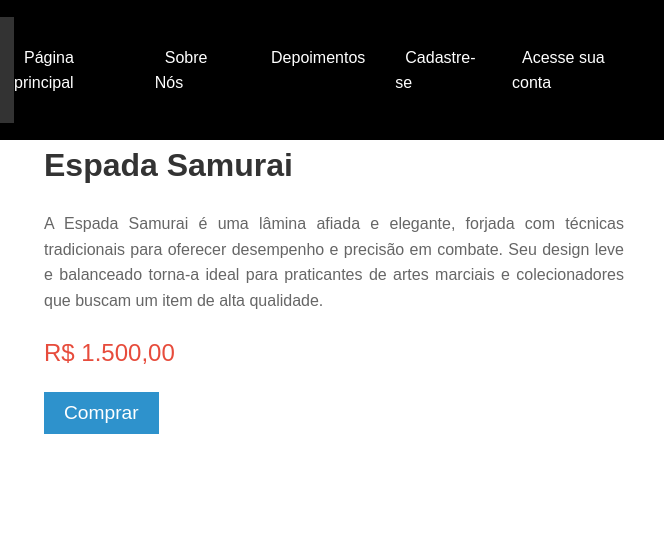
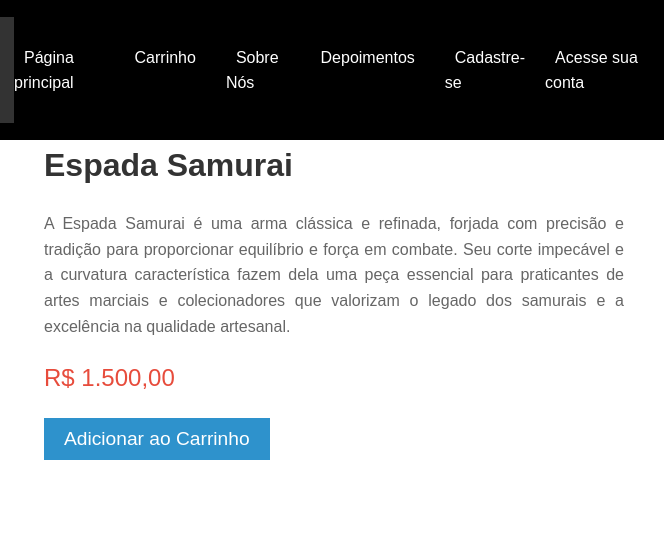
Before and after one commit to SyllahtAvlis/projetofinal, a website: page samurai.html in a window 1280 px wide. Shown: the top 542 px of the page, 616-1280 px from the left. Drawn offline with Linux system fonts and the light colour scheme; files whose address does not match are found by name.

Commit message:
Update samurai.html

```diff
--- a/samurai.html
+++ b/samurai.html
@@ -3,7 +3,7 @@
 <head>
     <meta charset="UTF-8">
     <meta name="viewport" content="width=device-width, initial-scale=1.0">
-    <title>Espada Ninja - Espadas do Dragão</title>
+    <title>Espada Samurai - Espadas do Dragão</title>
     <link rel="stylesheet" href="produto.css">
     <link rel="icon" href="img/icondragao.png">
 </head>
@@ -20,6 +20,7 @@
         <nav class="navbar">
             <ul>
                 <li><a href="index.html">Página principal</a></li>
+                <li><a href="carrinho.html">Carrinho</a></li>
                 <li><a href="about.html">Sobre Nós</a></li>
                 <li><a href="#depoimentos">Depoimentos</a></li>
                 <li><a href="cadastro.html">Cadastre-se</a></li>
@@ -46,10 +47,10 @@
             <!-- Div que contém os detalhes do produto -->
             <div class="detalhes-produto">
                 <h2>Espada Samurai</h2>
-                <p class="descricao">A Espada Samurai é uma lâmina afiada e elegante, forjada com técnicas tradicionais para oferecer desempenho e precisão em combate. Seu design leve e balanceado torna-a ideal para praticantes de artes marciais e colecionadores que buscam um item de alta qualidade.</p>
+                <p class="descricao">A Espada Samurai é uma arma clássica e refinada, forjada com precisão e tradição para proporcionar equilíbrio e força em combate. Seu corte impecável e a curvatura característica fazem dela uma peça essencial para praticantes de artes marciais e colecionadores que valorizam o legado dos samurais e a excelência na qualidade artesanal.</p>
                 <p class="preco">R$ 1.500,00</p>
 
-                <button type="submit">Comprar</button>
+                <button onclick="adicionarAoCarrinho('id', ' Espada Samurai', 'A Espada Samurai é uma arma clássica e refinada, forjada com precisão e tradição para proporcionar equilíbrio e força em combate. Seu corte impecável e a curvatura característica fazem dela uma peça essencial para praticantes de artes marciais e colecionadores que valorizam o legado dos samurais e a excelência na qualidade artesanal.', 1500, 1)">Adicionar ao Carrinho</button>
                 </form>
             </div>
         </section>
@@ -81,6 +82,7 @@
         </div>
     </footer>
 
-    <script src="script.js"></script>
+    <script src="produto.js"></script>
+
 </body>
 </html>
```
